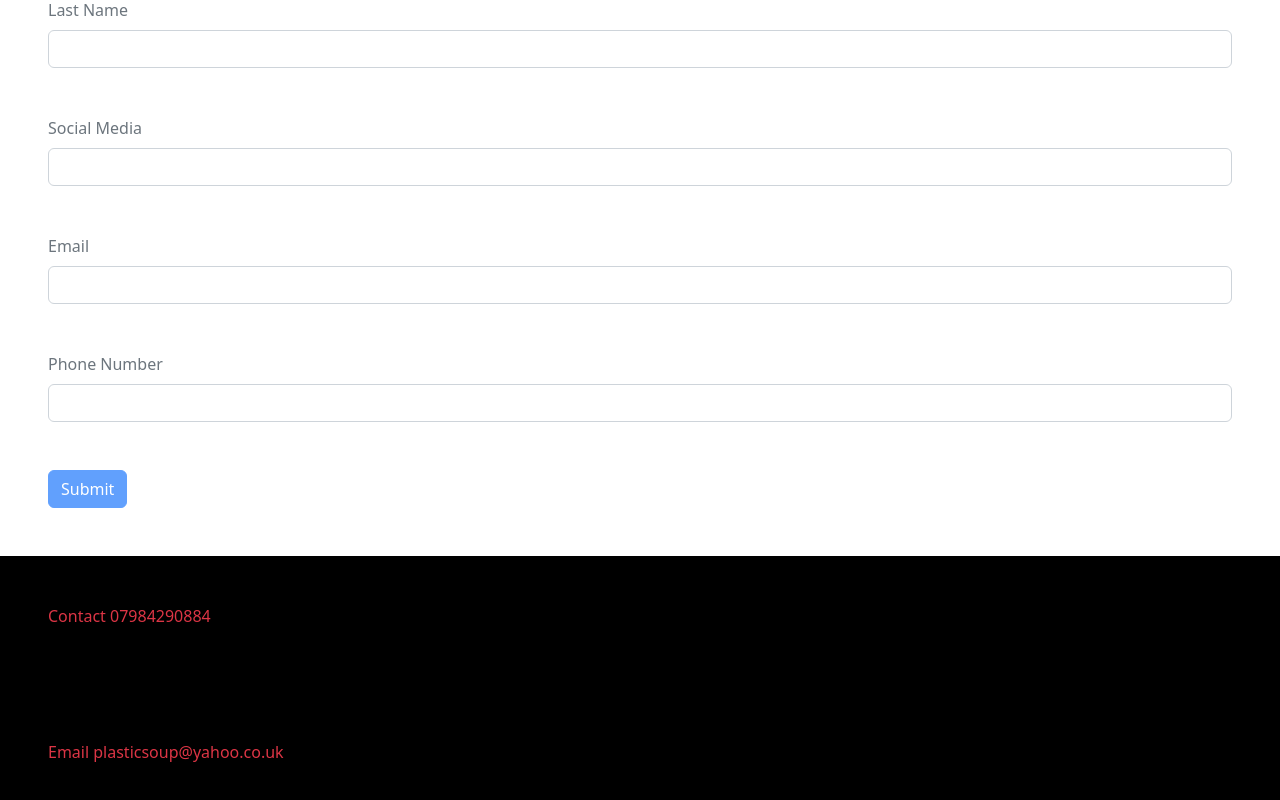
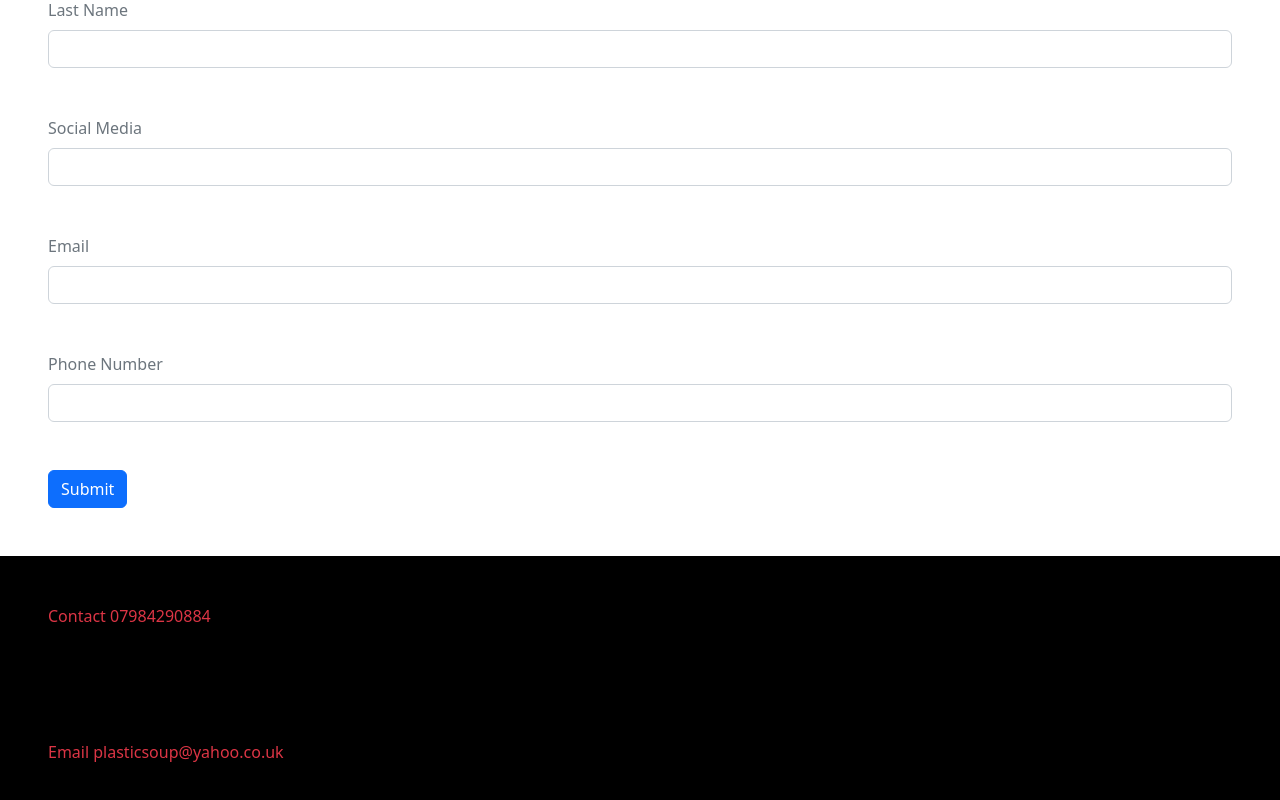
Before and after one commit to dantrovato/the-tribe-react18, a React (Vite) app: page /membership in a window 1280 px wide. Shown: the part 702-1502 px from the top of the page. Built offline with nearby package versions, Linux system fonts and the light colour scheme.

Commit message:
Disable validation on submit button

```diff
--- a/src/components/Membership.tsx
+++ b/src/components/Membership.tsx
@@ -127,9 +127,8 @@ const Membership = () => {
           />
         </div>
         <div className="m-5">
-          <button disabled={!isValid} className="btn btn-primary">
-            Submit
-          </button>
+          {/* <button disabled={!isValid} className="btn btn-primary"> */}
+          <button className="btn btn-primary">Submit</button>
         </div>
       </form>
     </>
```
